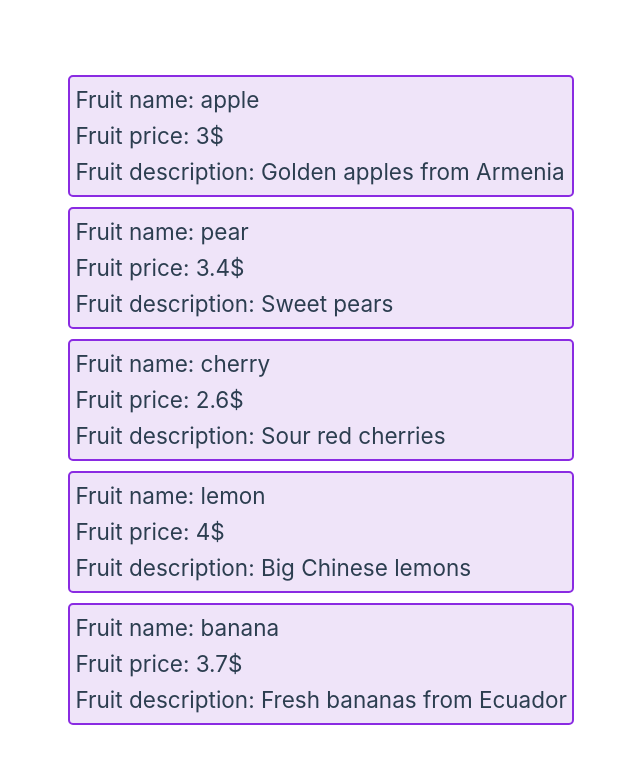
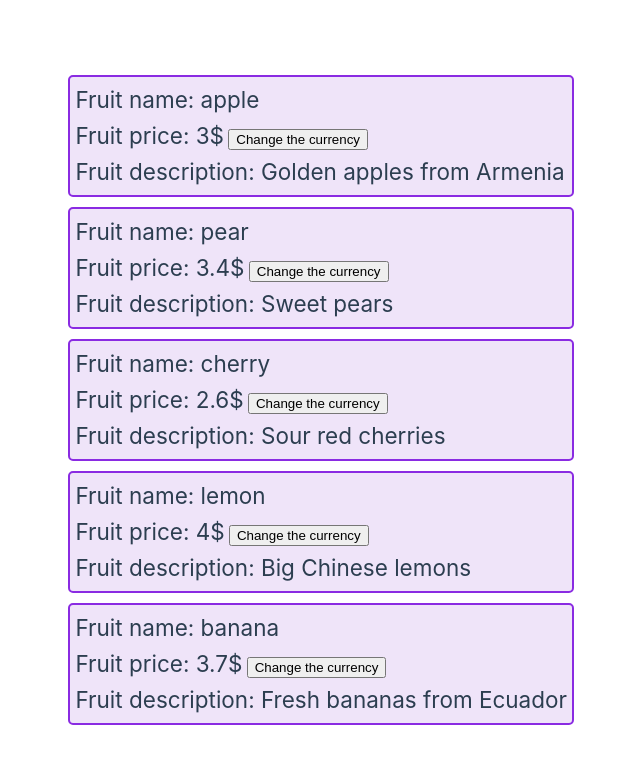
Before and after one commit to NuneAghoyan/vue-first-project, a Vue app: page / in a window 1280 px wide. Shown: the top 764 px of the page, without its empty margins (56-696 px from the left). Built offline with nearby package versions, Linux system fonts and the light colour scheme.

Commit message:
Change the currency

```diff
--- a/src/App.vue
+++ b/src/App.vue
@@ -35,14 +35,17 @@ export default {
       ]
     };
   },
+  methods: {
+    onChange(price, index) {
+      this.fruits[index].price = price;
+    },
+  }
 }
 </script>
 
 <template>
   <main>
-    <Product v-for="fruit of fruits"
-    :key="fruit.name"
-    :fruit="fruit"
-    />
+    <Product v-for="(fruit, index) in fruits" :key="fruit.name" :fruit="fruit" :index="index"
+      @changeCurrency="onChange" />
   </main>
 </template>
--- a/src/components/Price.vue
+++ b/src/components/Price.vue
@@ -5,10 +5,27 @@ export default {
       type: String,
       required: true
     }
+  },
+  methods: {
+
+    onChange() {
+      if (this.value[this.value.length - 1] === "$") {
+        this.value = parseFloat(this.value) * 400 + "֏";
+      } else {
+        this.value = parseFloat(this.value) / 400 + "$";
+      }
+      this.$emit('changeCurrency', this.value);
+    }
   }
 }
 </script>
 
 <template>
- <h2>Fruit price: {{value}}</h2>
+  <h2>Fruit price: {{ value }} </h2> <button @click="onChange"> Change the currency</button>
 </template>
+
+<style scoped>
+h2 {
+  display: inline;
+}
+</style>
--- a/src/components/Product.vue
+++ b/src/components/Product.vue
@@ -12,7 +12,18 @@ export default {
     fruit: {
       type: Object,
       required: true
-    }
+    },
+    // index: {
+    //   type: Number,
+    //   required: true
+    // }
+  },
+  methods: {
+    onChange(price) {
+      this.fruit.price = price;
+      this.$emit('changeCurrency', price);
+
+    },
   }
 }
 </script>
@@ -20,15 +31,15 @@ export default {
 <template>
   <main>
     <div>
-    <Name  :value="fruit.name" />
-    <Price :value="fruit.price" />
+      <Name :value="fruit.name" />
+      <Price :value="fruit.price" @changeCurrency="onChange" />
       <Description :value="fruit.description" />
     </div>
   </main>
 </template>
 
 <style scoped>
- div{
+div {
   background-color: rgb(239, 228, 249);
   border: 2px solid blueviolet;
   border-radius: 5px;
```
Lines whose indentation alone changed are shown as unchanged.
